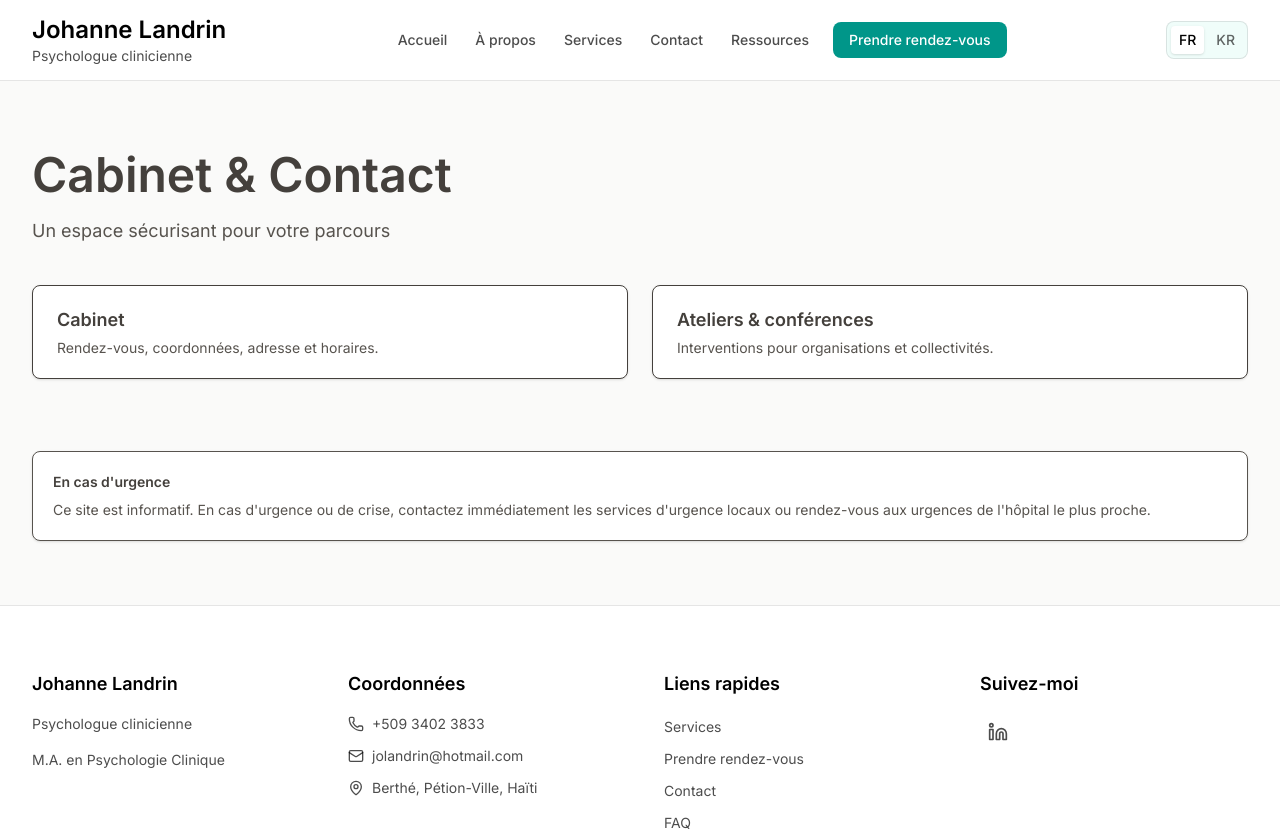
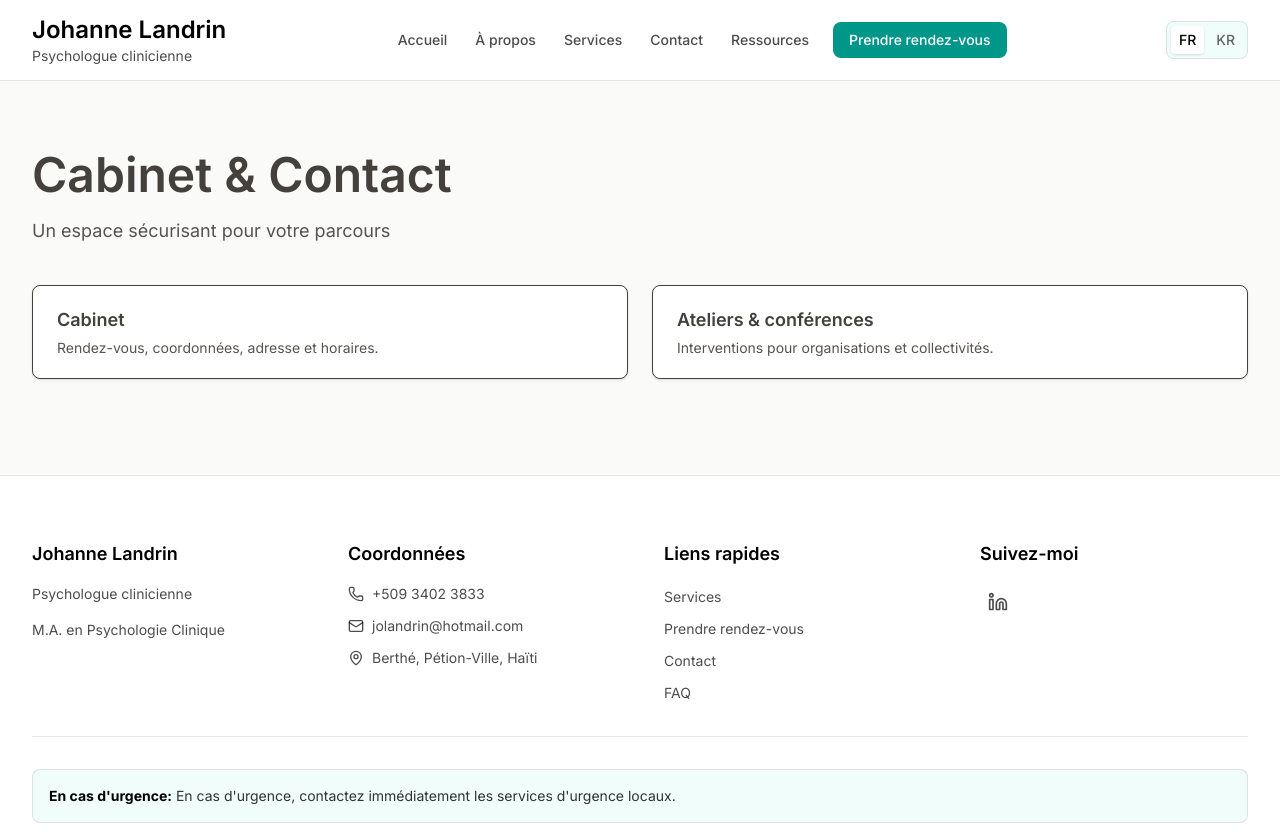
Before and after one commit to edlight123/johanne-landrin, a Next.js app: page /contact in a window 1280 px wide. Shown: the top 831 px of the page. Built offline with nearby package versions, Linux system fonts and the light colour scheme.

Commit message:
Contact: remove emergency notice

```diff
--- a/src/app/contact/page.tsx
+++ b/src/app/contact/page.tsx
@@ -51,11 +51,6 @@ export default function ContactPage() {
             <AnimatedPanel isOpen={active === 'ateliers'}>
               <AteliersPanel />
             </AnimatedPanel>
-          </div>
-
-          <div className="mt-10 rounded-lg bg-card border shadow-sm p-5 text-sm text-muted-foreground">
-            <p className="font-semibold text-foreground">{t.emergency.title}</p>
-            <p className="mt-2">{t.emergency.message}</p>
           </div>
         </div>
       </section>
```
